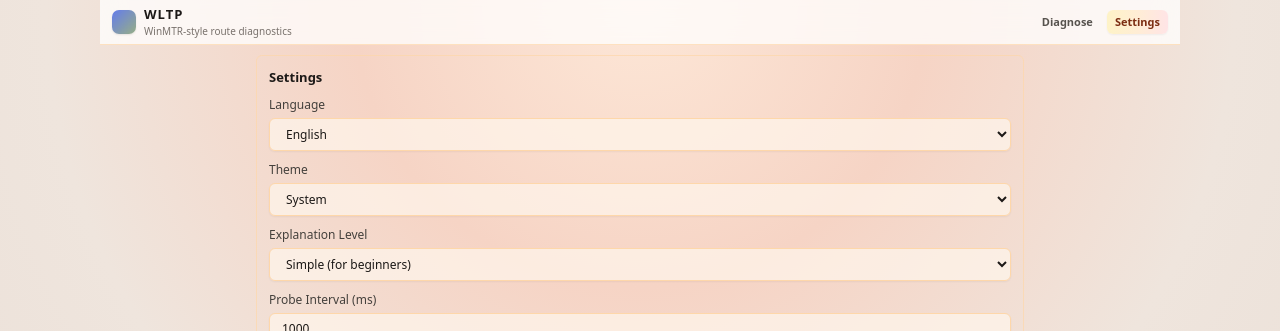
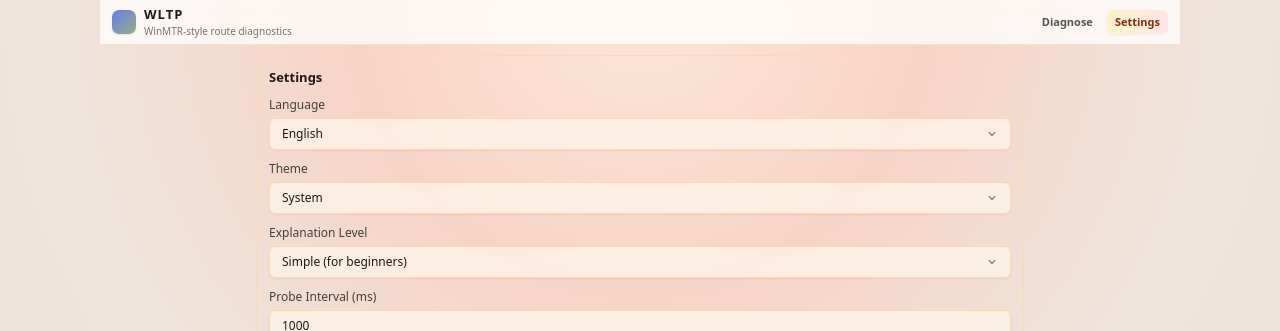
Before and after one commit to YanaDevOps/WLTP, a React (Vite) app: page / in a window 1280 px wide. Both pictures are taken after a click on the button "Settings". Shown: the top 331 px of the page. Built offline with nearby package versions, Linux system fonts and the light colour scheme.

Commit message:
Align settings dropdown arrows

```diff
--- a/src/App.tsx
+++ b/src/App.tsx
@@ -715,31 +715,40 @@ function SettingsView({
 
         <div className="space-y-2.5">
           <Field label={copy.settings.languageLabel}>
+            <div className="relative">
               <select
                 value={settings.language}
                 onChange={(e) =>
                   onChange({ ...settings, language: e.target.value as Settings['language'] })
                 }
-              className={inputClassName}
+                className={selectClassName}
               >
                 <option value="en">{copy.settings.languageEnglish}</option>
                 <option value="ru">{copy.settings.languageRussian}</option>
               </select>
+              <SelectChevron />
+            </div>
           </Field>
 
           <Field label={copy.settings.themeLabel}>
+            <div className="relative">
               <select
                 value={settings.theme}
-              onChange={(e) => onChange({ ...settings, theme: e.target.value as Settings['theme'] })}
-              className={inputClassName}
+                onChange={(e) =>
+                  onChange({ ...settings, theme: e.target.value as Settings['theme'] })
+                }
+                className={selectClassName}
               >
                 <option value="system">{copy.settings.themeSystem}</option>
                 <option value="light">{copy.settings.themeLight}</option>
                 <option value="dark">{copy.settings.themeDark}</option>
               </select>
+              <SelectChevron />
+            </div>
           </Field>
 
           <Field label={copy.settings.explanationLevelLabel}>
+            <div className="relative">
               <select
                 value={settings.explanationLevel}
                 onChange={(e) =>
@@ -748,11 +757,13 @@ function SettingsView({
                     explanationLevel: e.target.value as Settings['explanationLevel'],
                   })
                 }
-              className={inputClassName}
+                className={selectClassName}
               >
                 <option value="simple">{copy.settings.explanationSimple}</option>
                 <option value="detailed">{copy.settings.explanationDetailed}</option>
               </select>
+              <SelectChevron />
+            </div>
           </Field>
 
           <Field label={copy.settings.probeIntervalLabel} hint={copy.settings.probeIntervalHint}>
@@ -825,6 +836,20 @@ function Field({
       {children}
       {hint && <p className="mt-1 text-[10px] text-stone-500 dark:text-stone-400">{hint}</p>}
     </div>
+  );
+}
+
+function SelectChevron() {
+  return (
+    <span className="pointer-events-none absolute inset-y-0 right-3 flex items-center text-stone-500 dark:text-stone-400">
+      <svg className="h-3.5 w-3.5" viewBox="0 0 20 20" fill="currentColor" aria-hidden="true">
+        <path
+          fillRule="evenodd"
+          d="M5.23 7.21a.75.75 0 011.06.02L10 11.17l3.71-3.94a.75.75 0 111.08 1.04l-4.25 4.5a.75.75 0 01-1.08 0l-4.25-4.5a.75.75 0 01.02-1.06z"
+          clipRule="evenodd"
+        />
+      </svg>
+    </span>
   );
 }
 
@@ -962,5 +987,6 @@ type UICopy = (typeof UI_TEXT)[keyof typeof UI_TEXT];
 
 const inputClassName =
   'w-full rounded-md border border-orange-200 bg-orange-50/70 px-3 py-1.5 text-[12px] shadow-sm focus:border-orange-400 focus:ring-2 focus:ring-orange-400/20 dark:border-stone-700 dark:bg-stone-900 dark:text-white';
+const selectClassName = `${inputClassName} appearance-none pr-9`;
 
 export default App;
```
Lines whose indentation alone changed are shown as unchanged.
